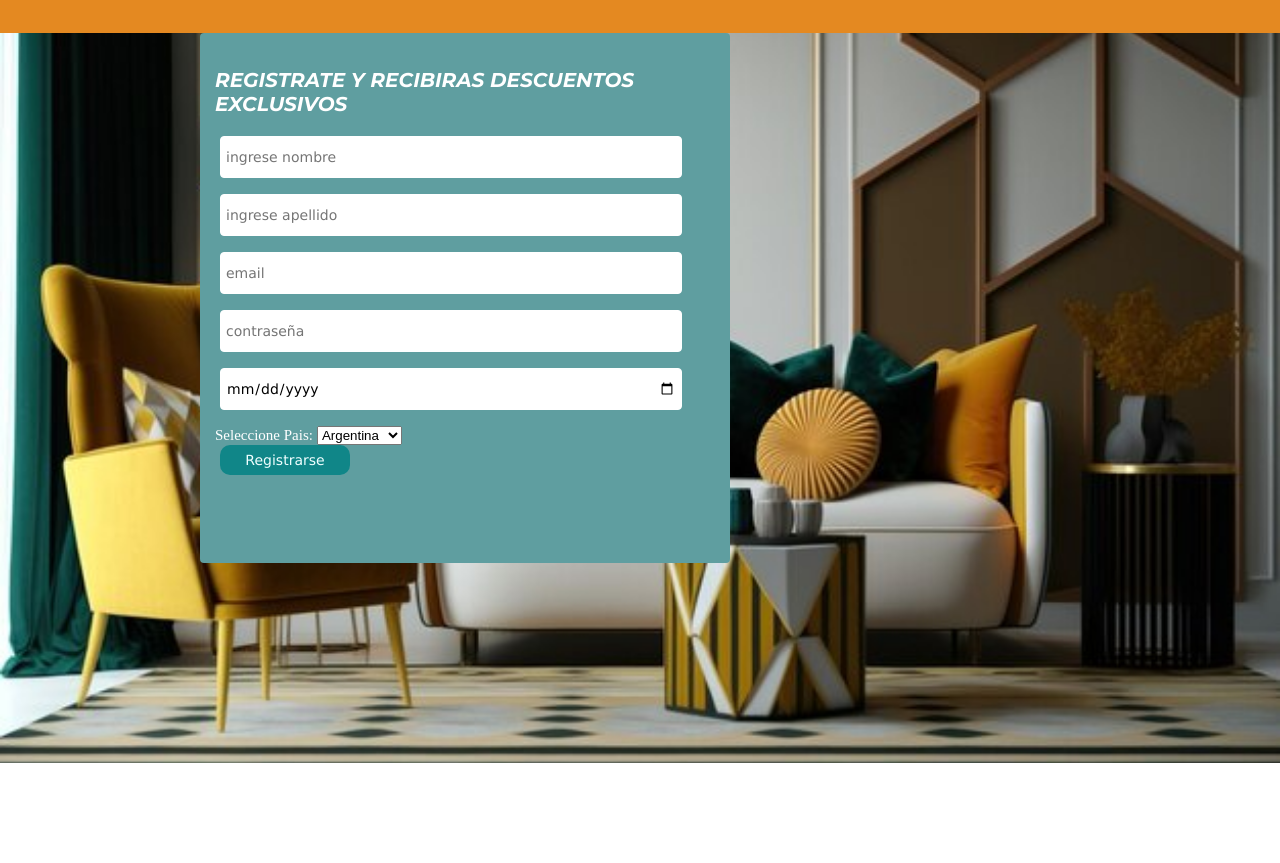
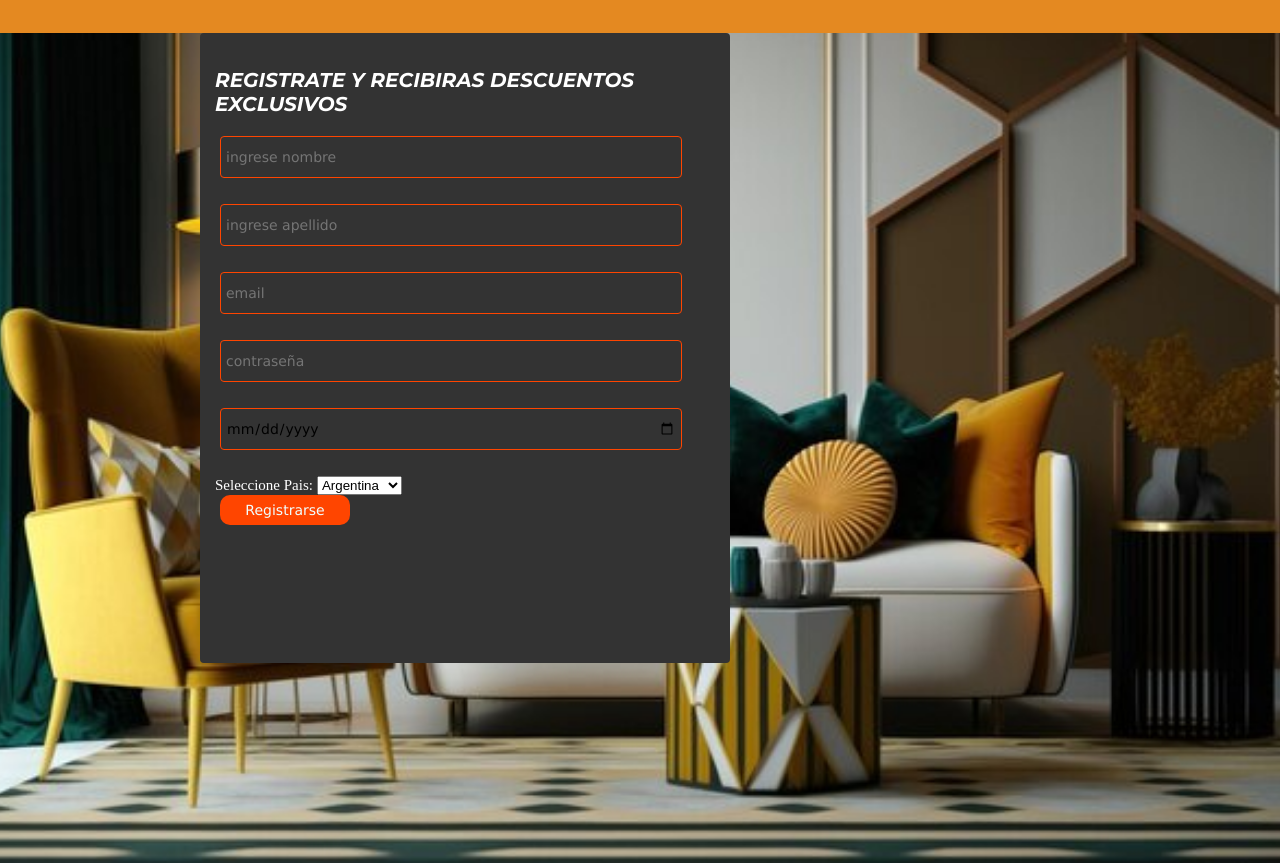
Before and after one commit to vidaen/Muebleria8, a plain HTML site: page formu.html in a window 1280 px wide. Shown: the part 47-910 px from the top of the page. Before the commit the page ends 810 px from the top, so only its background shows below. Drawn offline with Linux system fonts and the light colour scheme.

Commit message:
segundo commit juan sosa

```diff
--- a/formu.css
+++ b/formu.css
@@ -38,9 +38,9 @@ section{
 
 #formulario {
     width: 500px;
-    height: 500px;
-    background-color: cadetblue;
-    border: black;
+    height: 600px;
+    background-color: #333333;
+    border: orangered;
     border-radius: 4px;
    margin-bottom: 10px;
     padding: 15px;
@@ -52,15 +52,25 @@ section{
     input {
         width: 90%;
         height: 30px;
-        background: white;
+        background: #333333;
         padding: 5px;
         margin-left: 5px;
         border-radius: 4px;
         margin-bottom: 16px;
-        border: 1px solid white;
+        border: 1px solid orangered;
         font-family: Verdana, Geneva, Tahoma, sans-serif;
         font-size: 14px;
 
+    }
+
+     /* .error input{
+        border: 1px solid #ff0000;
+     }*/
+    .error-text{
+        color: #ff0000;
+        font-size: 0.8rem;
+        margin-top:0px;
+        margin-bottom: 10px;
     }
 
     label {
@@ -73,7 +83,7 @@ section{
 
     .boton {
 
-        background-color: rgb(16, 134, 136);
+        background-color: orangered;
         height: 30px;
         width: 130px;
         color: azure;
--- a/login.css
+++ b/login.css
@@ -51,7 +51,7 @@ h2{
             padding: 0px 20px;
             font-size: 1rem;
             border-radius: 20px;
-            border: 2px solid #9f3647;
+            border: 2px solid orangered;
             background-color: #333333;
             outline: none;
             color:rgb(255, 255, 255);
@@ -69,8 +69,8 @@ h2{
         .boton{
             width: 80%;
             box-sizing: content-box;
-            background-color:#9f3647;
-            border: 2px solid #9f3647;
+            background-color:orangered;
+            border: 2px solid orangered;
             color: #ffffff;
             border-radius: 5px;
             font-size: 16px;
@@ -79,9 +79,9 @@ h2{
         }
         a{
         width: 100%;
-         background-color:#9f3647;
-         border: 2px solid #9f3647;
-         color: black;
+         background-color: orangered;
+         border: 2px solid orangered;
+         color: white;
          padding:5px;
          border-radius: 5px;
          font-size: 20px;
```
